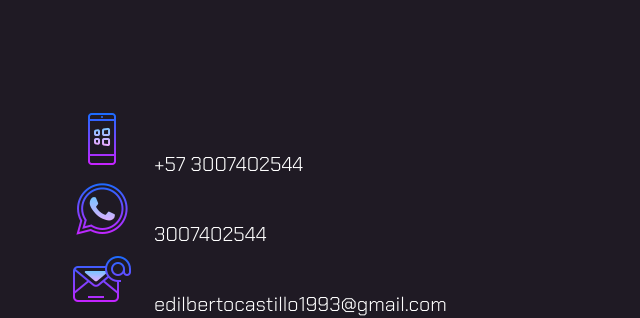
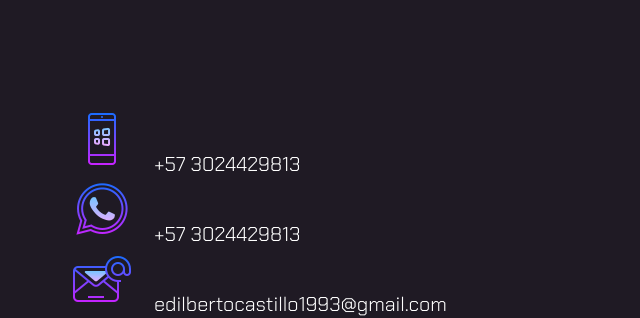
Before and after one commit to Edilberto1993/hoja-de-vida, a website: page index.html in a window 1280 px wide. Shown: the part 7029-7347 px from the top of the page, 320-960 px from the left. Drawn offline with Linux system fonts and the light colour scheme.

Commit message:
Update index.html

```diff
--- a/index.html
+++ b/index.html
@@ -218,8 +218,8 @@
                 </div>
                 <div class="contactar">
                     <div class="redes">
-                        <span><img src="images/iconTelefono.jpg" alt="icono Telefono">+57 3007402544</span>
-                        <span><img src="images/iconWhatsapp.jpg" alt="icono Whatsapp">3007402544</span>
+                        <span><img src="images/iconTelefono.jpg" alt="icono Telefono">+57 3024429813</span>
+                        <span><img src="images/iconWhatsapp.jpg" alt="icono Whatsapp">+57 3024429813</span>
                         <span><img src="images/iconEmail.jpg" alt="icono Email">edilbertocastillo1993@gmail.com</span>
 
 
```
